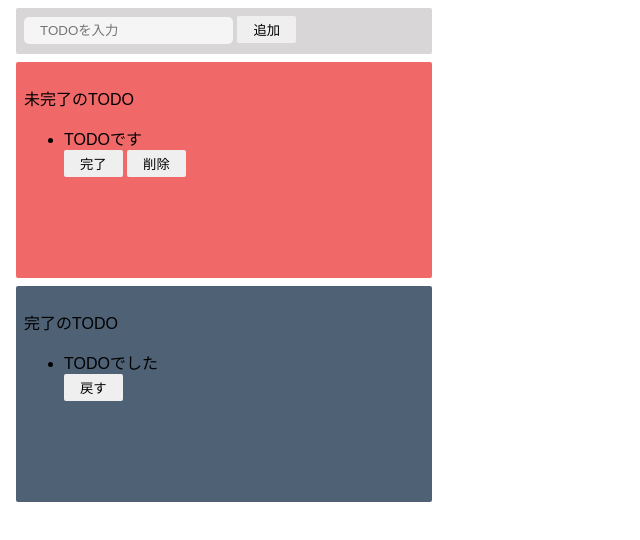
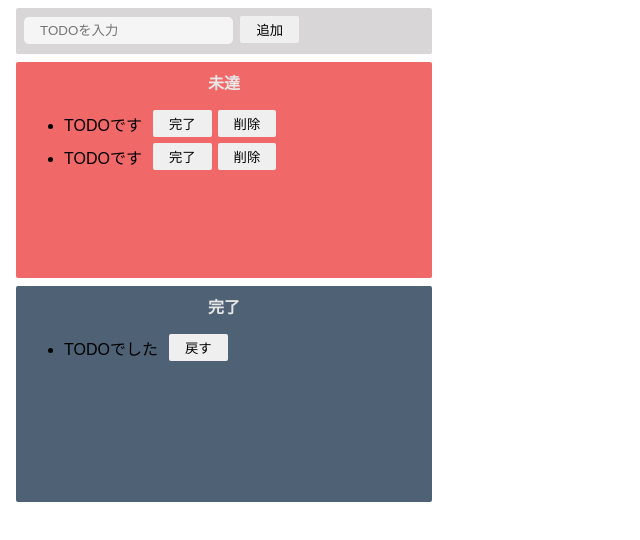
Before and after one commit to 3ru/todo-js, a website built with Parcel: page index.html in a window 1280 px wide. Shown: the whole page, without its empty margins (0-640 px from the left). Built offline with nearby package versions, Linux system fonts and the light colour scheme.

Commit message:
style: adjusted spaces

```diff
--- a/index.html
+++ b/index.html
@@ -11,9 +11,14 @@
       <button>追加</button>
     </div>
     <div class="incomplete-area">
-      <p>未完了のTODO</p>
+      <p class="title">未達</p>
       <ul>
-        <div>
+        <div class="list-row">
+          <li>TODOです</li>
+          <button>完了</button>
+          <button>削除</button>
+        </div>
+        <div class="list-row">
           <li>TODOです</li>
           <button>完了</button>
           <button>削除</button>
@@ -21,9 +26,9 @@
       </ul>
     </div>
     <div class="complete-area">
-      <p>完了のTODO</p>
+      <p class="title">完了</p>
       <ul>
-        <div>
+        <div class="list-row">
           <li>TODOでした</li>
           <button>戻す</button>
         </div>
--- a/src/styles.css
+++ b/src/styles.css
@@ -15,12 +15,17 @@ button {
   border-radius: 2px;
   border: none;
   padding: 4px 16px;
+  margin: 0px 3px;
 }
 
 button:hover {
   background-color: #ffee93;
   color: #e97878;
   cursor: pointer;
+}
+
+li {
+  margin-right: 8px;
 }
 
 .input-area {
@@ -49,3 +54,16 @@ button:hover {
   margin: 8px;
   border-radius: 2px;
 }
+
+.title {
+  text-align: center;
+  margin-top: 0;
+  font-weight: bold;
+  color: #e8e8e8;
+}
+
+.list-row {
+  display: flex;
+  align-items: center;
+  padding-bottom: 6px;
+}
```
